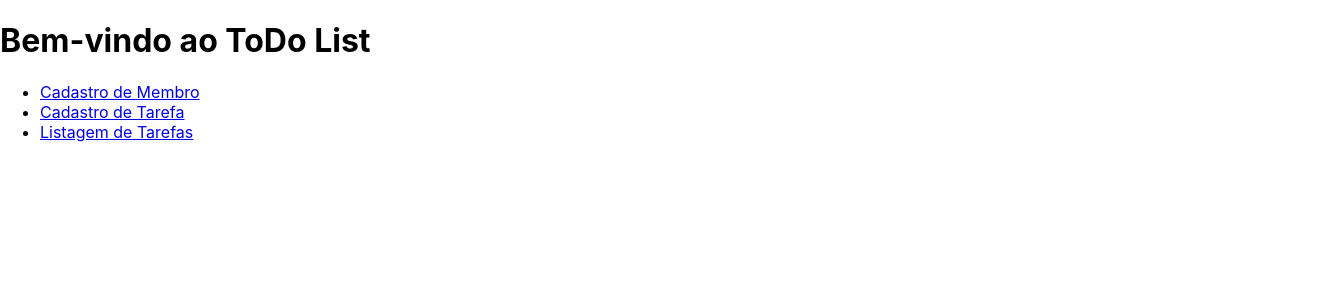
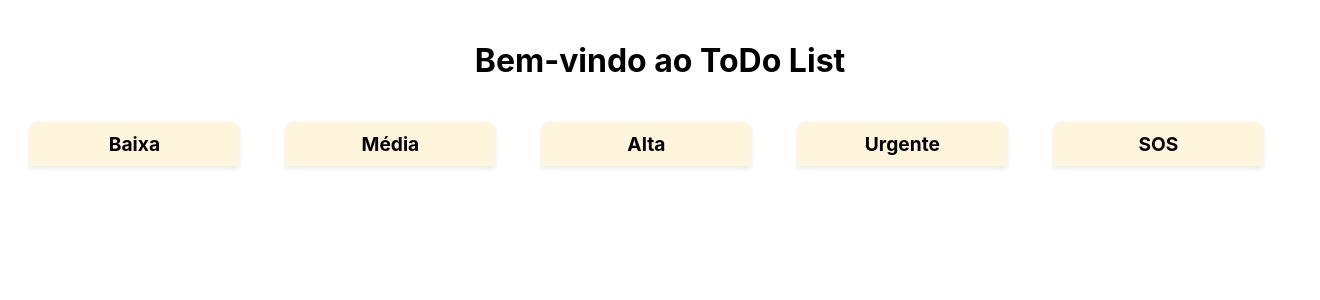
Before and after one commit to celobastos/todo-list, a React (Create React App) app in the folder frontend/: page /home in a window 1280 px wide. Shown: the top 300 px of the page, 1320 px wide, since content can reach past the window. Built offline with nearby package versions, Linux system fonts and the light colour scheme; sample sign-in values are in the browser's storage.

Commit message:
feat: Home page headers

```diff
--- /dev/null
+++ b/frontend/src/pages/Home.css
@@ -0,0 +1,43 @@
+.home-container {
+  width: 100%;
+  padding: 20px;
+  display: flex;
+  flex-direction: column;
+  align-items: center;
+}
+
+.task-board {
+  display: flex;
+  justify-content: space-between;
+  width: 100%;
+  margin-top: 20px;
+  margin-right: 4vw;
+}
+
+.task-column {
+  flex: 1;
+  margin: 0 10px;
+  background-color: #ffffff;
+  border-radius: 8px;
+  display: flex;
+  flex-direction: column;
+  width: 20%;
+}
+
+.column-header {
+  box-shadow: 0 2px 5px rgba(0, 0, 0, 0.1);
+  padding: 10px;
+  background-color:  #fff4dc;
+  width: 80%;
+  text-align: center;
+  font-size: 1.2rem;
+  font-weight: bold;
+  margin-left: 2vw;
+  margin-right: 4vw;
+  border-top-left-radius: 8px;
+  border-top-right-radius: 8px;
+}
+
+.task-column div:not(.column-header) {
+  padding: 10px;
+}
--- a/frontend/src/pages/Home.tsx
+++ b/frontend/src/pages/Home.tsx
@@ -1,17 +1,29 @@
 import React from 'react';
-import { Link } from 'react-router-dom';
+import ListagemTarefas from './ListagemTarefas';
+import CadastroTarefa from './CadastroTarefa';
+import './Home.css';
 
 const Home: React.FC = () => {
   return (
-    <div>
+    <div className="home-container">
       <h1>Bem-vindo ao ToDo List</h1>
-      <nav>
-        <ul>
-          <li><Link to="/cadastro-membro">Cadastro de Membro</Link></li>
-          <li><Link to="/cadastro-tarefa">Cadastro de Tarefa</Link></li>
-          <li><Link to="/listagem-tarefas">Listagem de Tarefas</Link></li>
-        </ul>
-      </nav>
+      <div className="task-board">
+        <div className="task-column baixa">
+          <div className="column-header">Baixa</div>
+        </div>
+        <div className="task-column media">
+          <div className="column-header">Média</div>
+        </div>
+        <div className="task-column alta">
+          <div className="column-header">Alta</div>
+        </div>
+        <div className="task-column urgente">
+          <div className="column-header">Urgente</div>
+        </div>
+        <div className="task-column sos">
+          <div className="column-header">SOS</div>
+        </div>
+      </div>
     </div>
   );
 };
```
